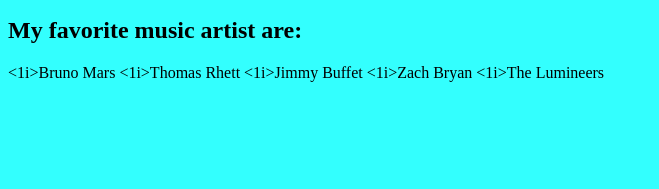
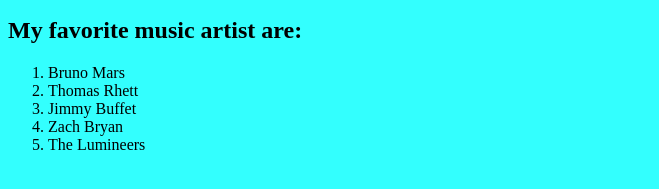
Before and after one commit to annaob6/annaob6.github.io, a plain HTML site: page index.html in a window 1280 px wide. Shown: the part 489-678 px from the top of the page, without its empty margins (0-659 px from the left). Drawn offline with Linux system fonts and the light colour scheme.

Commit message:
add index.html and me.jpeg

```diff
--- a/index.html
+++ b/index.html
@@ -1,20 +1,20 @@
 <!DOCTYPE html>
 <html>
-         <body style="background-color:#33FFFE;">
+    <body style="background-color:#33FFFE;">
         <h1 style="font-size: 45px;">Anna Obrien</h1>
         <p><img src="me.jpeg" width="200" height="300"></p>
         <p>I am from Maryland and was born in 2005
             <br>I like to play sports and hangout with my friends
             <br>I am currently in my first year at Syracuse University  </p>
         <h2>My favorite music artist are:</h2>
-            <o1>
-                <1i>Bruno Mars</1i>
-                <1i>Thomas Rhett</1i>
-                <1i>Jimmy Buffet</1i>
-                <1i>Zach Bryan</1i>
-                <1i>The Lumineers</1i>
+            <ol>
+                <li>Bruno Mars</1i>
+                <li>Thomas Rhett</1i>
+                <li>Jimmy Buffet</1i>
+                <li>Zach Bryan</1i>
+                <li>The Lumineers</1i>
+                </ol>
 
-            </o1>
 
             </body>
 </html>
```
